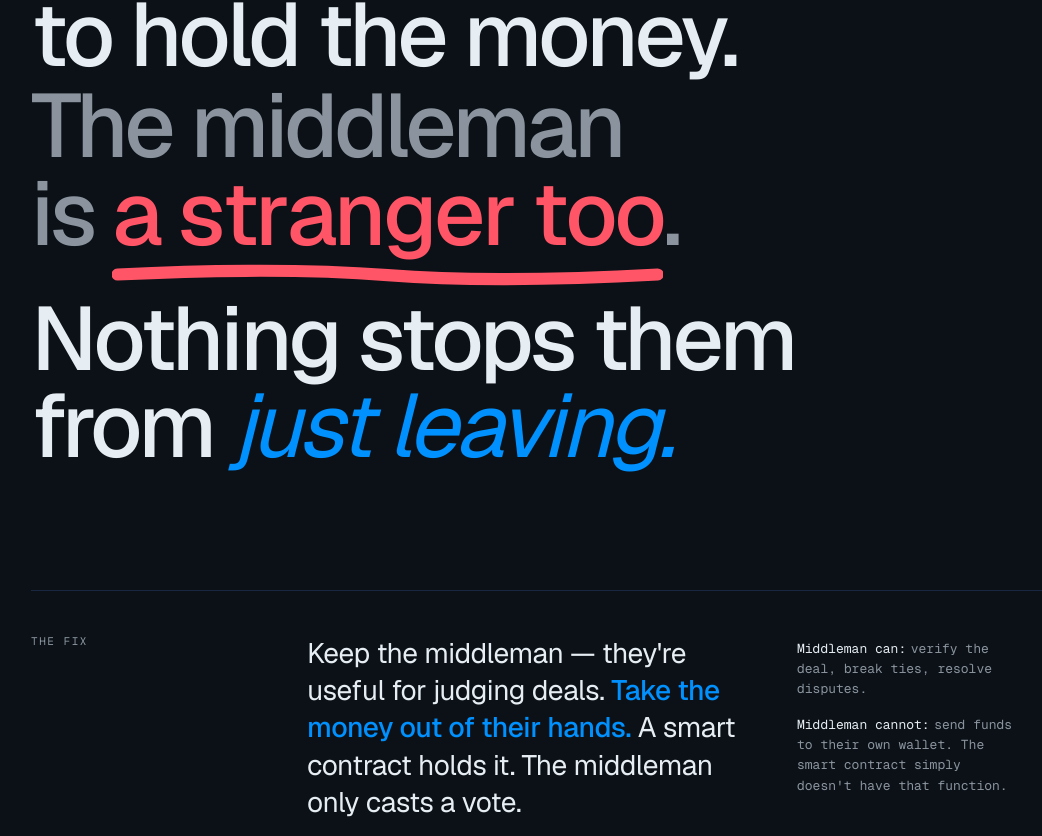
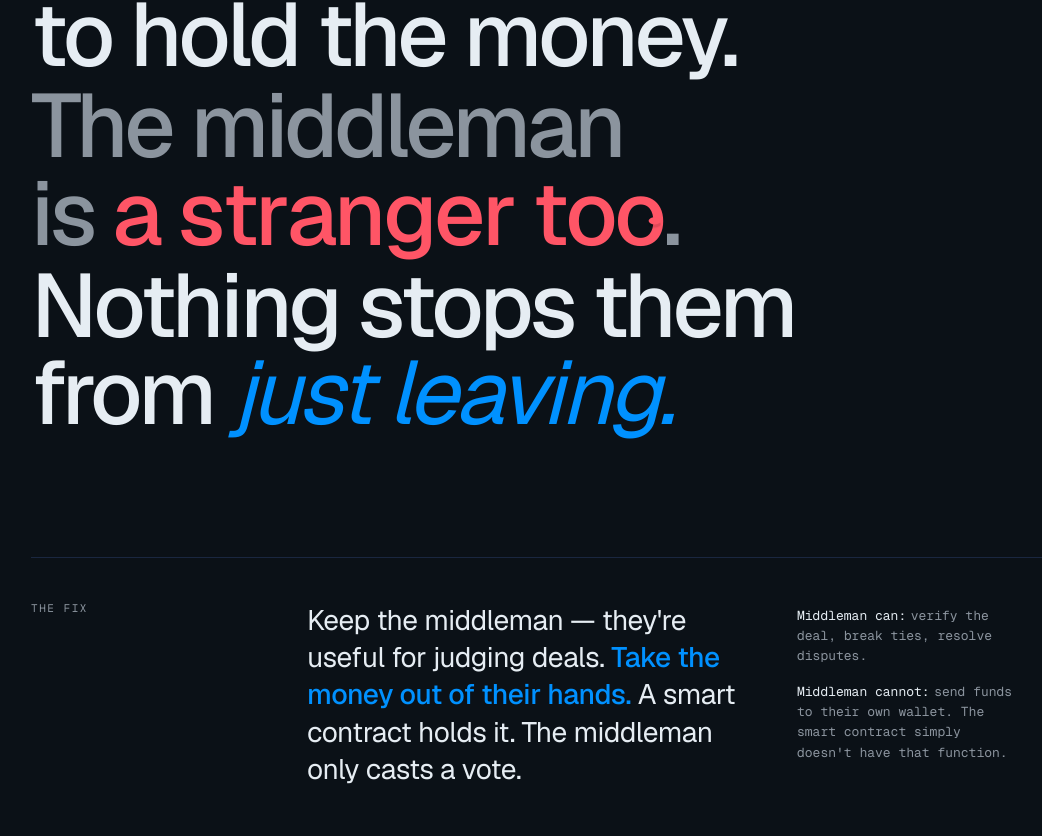
Before and after one commit to obezeq/blue-escrow, a Next.js app in the folder apps/web/: page / in a window 1280 px wide. Shown: the part 1384-2220 px from the top of the page, without its empty margins (9-1051 px from the left). Built offline with nearby package versions, Linux system fonts and the light colour scheme; no server answers.

Commit message:
(style) TheProblem strike: drop CSS var calc, near-linear strike ease, refs #97 #38

```diff
--- a/apps/web/src/features/homepage/TheProblem/TheProblem.module.scss
+++ b/apps/web/src/features/homepage/TheProblem/TheProblem.module.scss
@@ -7,24 +7,21 @@
 // for emphasis, <dl>/<dt>/<dd> for the middleman can/cannot list.
 //
 // Animation contract (see TheProblemAnimations.tsx):
-//   --strike-scale  0 → 1  (scrubbed) drives the red trace line
-//   --drift-y       0 → Npx (velocity) drives "a stranger too" translate
+//   stroke-dashoffset  100 → 0  (scrubbed by GSAP on the inline <path>)
+//                             drives the pen-stroke "a stranger too" draw
+//   --drift-y          0 → Npx (velocity) drives phrase translate
 //
-// @property registration unlocks smooth interpolation of these custom
-// props across modern browsers (Firefox 128+ shipped @property in 2024;
-// older FF silently degrades to unregistered props — GSAP still repaints
-// each RAF, just without the native interpolation hint).
+// The strike uses an inline <svg><path/></svg> with pathLength="100", so
+// `stroke-dashoffset: 100` = fully hidden, `stroke-dashoffset: 0` = fully
+// drawn. GSAP animates the SVG attribute directly (rather than a CSS var)
+// because `calc(... - var(<number>))` on `stroke-dashoffset` doesn't
+// resolve reliably across browsers. Mirrors the HowItWorks wire-flow
+// primitive (see HowItWorksAnimations.tsx:296–318).
 // ============================================================================
 
 // ----- @property (CSS Houdini typed custom properties) ---------------------
-// Global scope regardless of location in source. Colocated here so the
-// declaration lives next to its sole consumers.
-@property --strike-scale {
-  syntax: '<number>';
-  initial-value: 0;
-  inherits: false;
-}
-
+// Only --drift-y now needs @property registration — stroke-dashoffset is
+// driven directly by GSAP on the path element, no CSS var indirection.
 @property --drift-y {
   syntax: '<length>';
   initial-value: 0px;
@@ -97,27 +94,35 @@
   }
 
   // Semantic <s> wrapper around "a stranger too". Browser default
-  // line-through is disabled (we draw our own via ::after so we can
-  // scale it from 0 with GPU-friendly transform scrubbed to scroll).
+  // line-through is disabled — we draw our own via an inline SVG child
+  // (.problem__strike) with stroke-dashoffset scrubbed to scroll.
   .problem__struck {
     position: relative;
     display: inline-block;
     color: var(--status-error);
     text-decoration: none;
+  }
 
-    &::after {
-      content: '';
-      position: absolute;
-      inset-inline: -0.05em;
-      inset-block-start: 54%;
-      block-size: 4px;
-      background: currentColor;
-      transform-origin: left;
-      transform: scaleX(var(--strike-scale));
-      // Micro-transition smooths scrub jitter at sub-frame granularity.
-      // GSAP drives the CSS var; this transition lets the browser paint
-      // between ticks without a visible stepped edge.
-      transition: transform 0.05s linear;
+  // Inline <svg> pen-stroke sibling of the red text. Positioned absolutely
+  // so it overlays the text; preserveAspectRatio="none" lets the path
+  // stretch to the parent's width without distorting the stroke. The
+  // `pathLength="100"` attribute normalizes the path length so GSAP can
+  // animate stroke-dashoffset from 100 (hidden) to 0 (drawn) in integers
+  // regardless of rendered width.
+  .problem__strike {
+    position: absolute;
+    inset-inline: -0.04em;
+    inset-block-start: 46%;
+    inline-size: calc(100% + 0.08em);
+    block-size: 0.22em;
+    overflow: visible;
+    pointer-events: none;
+
+    path {
+      // Initial hidden state; GSAP overrides via inline style during scrub.
+      stroke-dasharray: 100;
+      stroke-dashoffset: 100;
+      filter: drop-shadow(0 1px 0 rgba(0, 0, 0, 0.12));
     }
   }
 
@@ -238,11 +243,9 @@
   // media query, but CSS here is the SAFE FALLBACK in case JS hasn't
   // executed yet (SSR/hydration race).
   @media (prefers-reduced-motion: reduce) {
-    .problem__struck {
-      --strike-scale: 1;
-    }
-    .problem__struck::after {
-      transition: none;
+    .problem__strike path {
+      // Force the pen mark fully drawn at paint time (before JS hydrates).
+      stroke-dashoffset: 0;
     }
     .problem__red {
       --drift-y: 0px;
@@ -253,8 +256,9 @@
   // In Windows High Contrast and similar, `currentColor` typically remaps
   // well; CanvasText is the explicit a11y-compliant fallback.
   @media (forced-colors: active) {
-    .problem__struck::after {
-      background: CanvasText;
+    .problem__strike path {
+      stroke: CanvasText;
+      filter: none;
     }
   }
 }
--- a/apps/web/src/features/homepage/TheProblem/problem-eases.ts
+++ b/apps/web/src/features/homepage/TheProblem/problem-eases.ts
@@ -6,7 +6,7 @@
 //
 // Curves tuned for "The Fall + velocity" choreography:
 //   - fall       drop with overshoot for chars of "a stranger too"
-//   - strike     LTR scaleX trace for the red strikethrough (--strike-scale)
+//   - strike     LTR stroke-dashoffset draw for the red pen mark (--strike-progress)
 //   - settle     micro-settle post-land for other lines
 //   - monoTick   snappy type-on for the eyebrow "THE PROBLEM"
 //
@@ -28,7 +28,11 @@ export type ProblemEaseName =
 const PROBLEM_EASE_CURVES: Record<ProblemEaseName, string> = {
   [PROBLEM_EASE_NAMES.fall]:
     'M0,0 C0.2,0 0.1,1.12 0.55,0.98 C0.72,0.94 0.88,1.02 1,1',
-  [PROBLEM_EASE_NAMES.strike]: 'M0,0 C0.19,1 0.22,1 1,1',
+  // Near-linear with a breath of smoothing — drawing effects feel wrong
+  // under strong ease curves because the pen mark would race ahead of the
+  // scroll. Each scroll pixel maps almost proportionally to stroke length
+  // so the user literally drags the pen tip with their scroll.
+  [PROBLEM_EASE_NAMES.strike]: 'M0,0 C0.25,0.25 0.75,0.75 1,1',
   [PROBLEM_EASE_NAMES.settle]: 'M0,0 C0.6,0 0.2,1 1,1',
   [PROBLEM_EASE_NAMES.monoTick]: 'M0,0 C0.2,1 0.3,1 1,1',
 };
```
